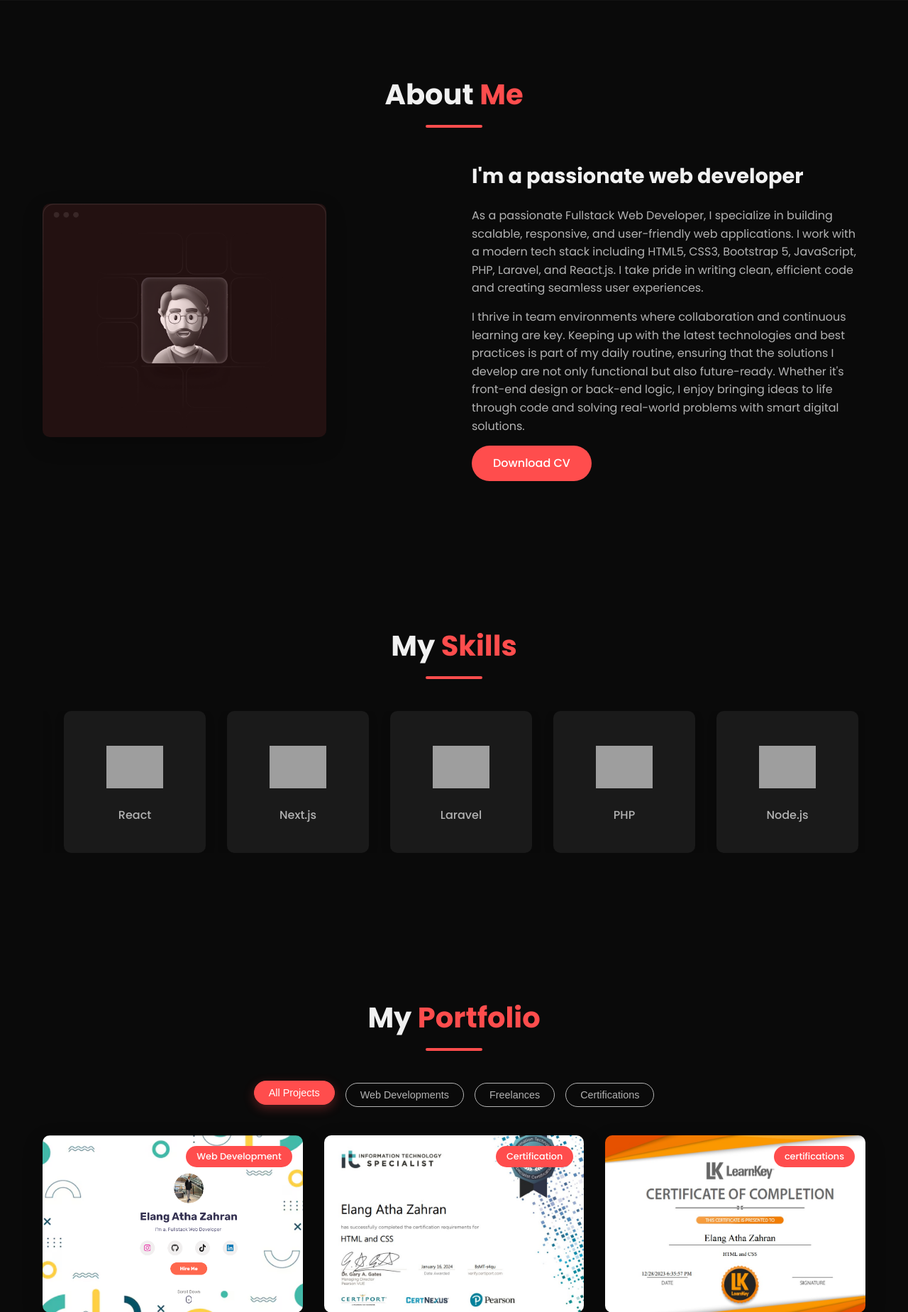
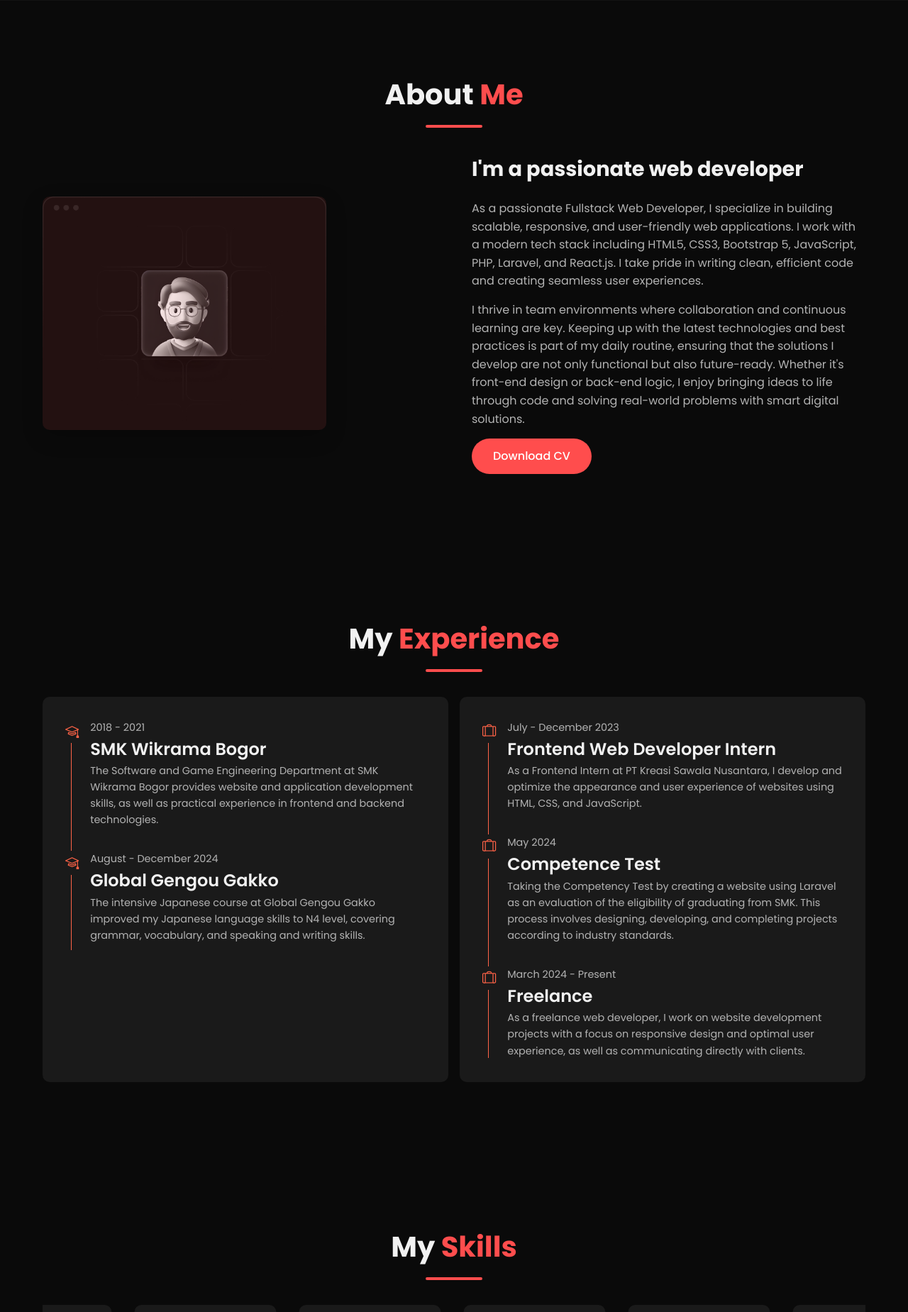
Before and after one commit to elangathazahran/flask-portfolio, a Flask app: page / in a window 1280 px wide. Shown: the part 799-2648 px from the top of the page at 71% size. Run offline with Flask 3, Linux system fonts and the light colour scheme; some libraries are stand-ins or nearby versions; grey boxes are pictures that could not be loaded.

Commit message:
update navbar, about, add section experience, portfolio

```diff
--- a/app/static/css/style.css
+++ b/app/static/css/style.css
@@ -61,6 +61,10 @@
     padding: 0 20px;
 }
 
+.container h2 {
+    margin-bottom: 50px;
+}
+
 .section {
     padding: 100px 0;
 }
@@ -68,7 +72,6 @@
 .section-title {
     font-size: 2.5rem;
     font-weight: 700;
-    margin-bottom: 60px;
     text-align: center;
     position: relative;
 }
@@ -464,63 +467,27 @@
 } */
 
 /* Skills Section */
-/* Skills Slider */
-.skills-slider {
-    width: 100%;
-    overflow: hidden;
-    position: relative;
-    margin-top: 50px;
-}
-
-.slider-track {
-    display: flex;
-    gap: 30px;
-    width: calc(250px * 16);
-    animation: scroll 20s linear infinite;
-}
-
-.skill-icon {
+.card {
     display: flex;
     flex-direction: column;
     align-items: center;
     justify-content: center;
+    gap: 1rem;
+    background-color: var(--card-bg);
     width: 200px;
     height: 200px;
-    background-color: var(--card-bg);
     border-radius: 10px;
-    padding: 20px;
-    transition: var(--transition);
-    box-shadow: 0 5px 15px rgba(0, 0, 0, 0.1);
 }
 
-.skill-icon:hover {
-    transform: translateY(-10px);
-    box-shadow: 0 15px 30px rgba(255, 77, 77, 0.2);
-}
-
-.skill-icon img {
-    width: 80px;
-    height: 80px;
-    object-fit: contain;
-    margin-bottom: 15px;
-    filter: grayscale(100%);
+.card img {
+    width: 90px;
+    filter: grayscale(1);
     transition: var(--transition);
 }
 
-.skill-icon:hover img {
-    filter: grayscale(0%);
-    transform: scale(1.1);
-}
-
-.skill-icon span {
-    font-size: 1rem;
-    font-weight: 500;
-    color: var(--text-secondary);
-    transition: var(--transition);
-}
-
-.skill-icon:hover span {
-    color: var(--primary-color);
+.card:hover img {
+    filter: grayscale(0);
+    transform: scale(1.2);
 }
 
 @keyframes scroll {
@@ -530,6 +497,96 @@
 
     100% {
         transform: translateX(calc(-250px * 8));
+    }
+}
+
+
+/* experience */
+.experience.section .container {
+    display: grid;
+    grid-template-columns: 1fr 1fr;
+    gap: 1rem;
+}
+
+.content {
+    margin-top: 50px;
+    gap: 1rem;
+    background-color: var(--card-bg);
+    min-height: 100px;
+    border-radius: 10px;
+    padding: 2rem;
+    display: flex;
+    flex-direction: column;
+    gap: 2rem;
+    position: relative;
+}
+
+.main-content {
+    display: flex;
+    align-items: flex-start;
+    gap: 1rem;
+}
+
+.main-content i {
+    font-size: 1.2rem;
+    color: tomato;
+    padding: 7px 0;
+    display: flex;
+    align-items: center;
+    justify-content: center;
+    background-color: var(--card-bg);
+    z-index: 2;
+}
+
+.main-content h1 {
+    font-weight: 600;
+}
+
+.main-content p {
+    color: var(--text-secondary);
+    font-size: .9em;
+}
+
+.line {
+    width: 1px;
+    height: 60%;
+    background-color: tomato;
+    position: absolute;
+    top: 32px;
+    left: 40px;
+}
+
+.line.second-content {
+    width: 1px;
+    height: 88%;
+    background-color: tomato;
+    position: absolute;
+    top: 32px;
+    left: 40px;
+}
+
+@media screen and (max-width: 992px) {
+    .experience.section .container {
+        display: grid;
+        grid-template-columns: 1fr;
+        gap: 1rem;
+    }
+
+    .content {
+        margin-top: 0;
+    }
+
+    .content:first-child {
+        margin-top: 50px;
+    }
+
+    .line {
+        width: 1px;
+        height: 82%;
+        background-color: tomato;
+        position: absolute;
+        top: 32px;
+        left: 40px;
     }
 }
 
@@ -676,15 +733,9 @@
         gap: 20px;
     }
 
-    .skill-icon {
-        width: 160px;
-        height: 160px;
-    }
+    .skill-icon {}
 
-    .skill-icon img {
-        width: 60px;
-        height: 60px;
-    }
+    .skill-icon img {}
 }
 
 @media (max-width: 576px) {
@@ -1053,9 +1104,7 @@
 }
 
 @media (max-width: 576px) {
-    .section {
-        padding: 60px 0;
-    }
+    .section {}
 
     .section-title {
         font-size: 1.8rem;
--- a/app/static/js/script.js
+++ b/app/static/js/script.js
@@ -1,5 +1,4 @@
 document.addEventListener('DOMContentLoaded', function () {
-    // Custom Cursor
     const cursor = document.querySelector('.cursor');
     const cursorFollower = document.querySelector('.cursor-follower');
 
@@ -13,7 +12,6 @@
         }, 100);
     });
 
-    // Cursor effects on hover
     const hoverElements = document.querySelectorAll('a, button, .portfolio-card, .filter-btn, .portfolio-link');
 
     hoverElements.forEach(el => {
@@ -30,7 +28,6 @@
         });
     });
 
-    // Navbar scroll effect
     const navbar = document.querySelector('.navbar');
 
     window.addEventListener('scroll', () => {
@@ -40,7 +37,6 @@
             navbar.classList.remove('scrolled');
         }
 
-        // Back to top button
         const backToTop = document.querySelector('.back-to-top');
         if (window.scrollY > 300) {
             backToTop.classList.add('active');
@@ -49,7 +45,6 @@
         }
     });
 
-    // Mobile menu toggle
     const hamburger = document.querySelector('.hamburger');
     const navLinks = document.querySelector('.nav-links');
 
@@ -58,7 +53,6 @@
         navLinks.classList.toggle('active');
     });
 
-    // Close mobile menu when clicking a link
     document.querySelectorAll('.nav-links a').forEach(link => {
         link.addEventListener('click', () => {
             hamburger.classList.remove('active');
@@ -66,7 +60,6 @@
         });
     });
 
-    // Theme switcher
     const themeSwitch = document.getElementById('checkbox');
 
     themeSwitch.addEventListener('change', () => {
@@ -79,7 +72,6 @@
         }
     });
 
-    // Check for saved theme preference
     const currentTheme = localStorage.getItem('theme');
     if (currentTheme) {
         document.documentElement.setAttribute('data-theme', currentTheme);
@@ -89,29 +81,24 @@
         }
     }
 
-    // Portfolio filter with transitions
     const filterButtons = document.querySelectorAll('.filter-btn');
     const portfolioItems = document.querySelectorAll('.portfolio-item');
     const portfolioGrid = document.querySelector('.portfolio-grid');
 
     filterButtons.forEach(button => {
         button.addEventListener('click', () => {
-            // Remove active class from all buttons
             filterButtons.forEach(btn => btn.classList.remove('active'));
 
-            // Add active class to clicked button
             button.classList.add('active');
 
             const filterValue = button.getAttribute('data-filter');
 
-            // Calculate transition delay based on grid position
             const calculateDelay = (index, total) => {
                 const row = Math.floor(index / 3);
                 const col = index % 3;
                 return (row * 0.1) + (col * 0.05);
             };
 
-            // First, animate out items that don't match the filter
             portfolioItems.forEach((item, index) => {
                 const matchesFilter = filterValue === 'all' ||
                     item.getAttribute('data-category') === filterValue;
@@ -123,7 +110,6 @@
                 }
             });
 
-            // After exit animations complete, filter and animate in matching items
             setTimeout(() => {
                 portfolioItems.forEach((item, index) => {
                     const matchesFilter = filterValue === 'all' ||
@@ -142,13 +128,11 @@
                     }
                 });
 
-                // Force reflow to ensure animations trigger
                 void portfolioGrid.offsetWidth;
-            }, 500); // Match this with your CSS transition duration
+            }, 500);
         });
     });
 
-    // Initialize Particles.js
     particlesJS('particles-js', {
         "particles": {
             "number": {
@@ -307,6 +291,7 @@
     if (contactForm) {
         contactForm.addEventListener('submit', function (e) {
             e.preventDefault();
+
             alert('Thank you for your message! I will get back to you soon.');
             this.reset();
         });
--- a/app/templates/index.html
+++ b/app/templates/index.html
@@ -9,6 +9,10 @@
     <link href="https://fonts.googleapis.com/css2?family=Poppins:wght@300;400;500;600;700&display=swap"
         rel="stylesheet">
     <link rel="stylesheet" href="{{ url_for('static', filename='css/style.css') }}">
+    <!-- bootstrap icon -->
+    <link rel="stylesheet" href="https://cdn.jsdelivr.net/npm/bootstrap-icons@1.13.1/font/bootstrap-icons.min.css">
+    <!-- swiper js -->
+    <link rel="stylesheet" href="https://cdn.jsdelivr.net/npm/swiper@11/swiper-bundle.min.css" />
 </head>
 
 <body>
@@ -23,6 +27,7 @@
             <div class="nav-links">
                 <a href="#home">Home</a>
                 <a href="#about">About</a>
+                <a href="#experience">Experience</a>
                 <a href="#skills">Skills</a>
                 <a href="#portfolio">Portfolio</a>
                 <a href="#contact">Contact</a>
@@ -78,107 +83,171 @@
                         solutions I develop are not only functional but also future-ready. Whether it's front-end design
                         or back-end logic, I enjoy bringing ideas to life through code and solving real-world problems
                         with smart digital solutions.</p>
-                    <!-- <div class="about-info">
-                        <div class="info-item">
-                            <p>Name: <span>Elang Atha Zahran</span></p>
-                            <p>Age: <span>18</span></p>
-                            <p>Experience: <span>6+ Months</span></p>
-                        </div>
-                        <div class="info-item">
-                            <p>Email: <span>athazahrane@gmail.com</span></p>
-                            <p>Phone: <span>+62 8778 8612 930</span></p>
-                        </div>
-                    </div> -->
-                    <a href="#" class="btn">Download CV</a>
+                    <a href="https://drive.google.com/uc?export=download&id=11wosUfp3EdpWZaOVFNSYJbLB9EYEds2G"
+                        class="btn" download>
+                        Download CV
+                    </a>
                 </div>
             </div>
         </div>
     </section>
 
+    <!-- Experience Section -->
+    <section id="experience" class="experience section">
+        <h2 class="section-title">My <span>Experience</span></h2>
+        <div class="container">
+            <div class="content">
+                <div class="main-content">
+                    <i class="bi bi-mortarboard"></i>
+                    <div class="sub-content">
+                        <p>2018 - 2021</p>
+                        <h1>SMK Wikrama Bogor</h1>
+                        <p>
+                            The Software and Game Engineering Department at SMK Wikrama Bogor provides website and
+                            application development skills, as well as practical experience in frontend and backend
+                            technologies.
+                        </p>
+                    </div>
+                </div>
+                <div class="main-content">
+                    <i class="bi bi-mortarboard"></i>
+                    <div class="sub-content">
+                        <p>August - December 2024</p>
+                        <h1>Global Gengou Gakko</h1>
+                        <p>
+                            The intensive Japanese course at Global Gengou Gakko improved my Japanese language skills to
+                            N4 level, covering grammar, vocabulary, and speaking and writing skills.
+                        </p>
+                    </div>
+                </div>
+                <div class="line"></div>
+            </div>
+            <div class="content">
+                <div class="main-content">
+                    <i class="bi bi-suitcase-lg"></i>
+                    <div class="sub-content">
+                        <p>July - December 2023</p>
+                        <h1>Frontend Web Developer Intern</h1>
+                        <p>
+                            As a Frontend Intern at PT Kreasi Sawala Nusantara, I develop and optimize the appearance
+                            and user experience of websites using HTML, CSS, and JavaScript.
+                        </p>
+                    </div>
+                </div>
+                <div class="main-content">
+                    <i class="bi bi-suitcase-lg"></i>
+                    <div class="sub-content">
+                        <p>May 2024</p>
+                        <h1>Competence Test</h1>
+                        <p>
+                            Taking the Competency Test by creating a website using Laravel as an evaluation of the
+                            eligibility of graduating from SMK. This process involves designing, developing, and
+                            completing projects according to industry standards.
+                        </p>
+                    </div>
+                </div>
+                <div class="main-content">
+                    <i class="bi bi-suitcase-lg"></i>
+                    <div class="sub-content">
+                        <p>March 2024 - Present</p>
+                        <h1>Freelance</h1>
+                        <p>
+                            As a freelance web developer, I work on website development projects with a focus on
+                            responsive design and optimal user experience, as well as communicating directly with
+                            clients.
+                        </p>
+                    </div>
+                </div>
+                <div class="line second-content"></div>
+            </div>
+        </div>
+    </section>
 
     <!-- Skills Section -->
     <section id="skills" class="skills section">
         <div class="container">
             <h2 class="section-title">My <span>Skills</span></h2>
-            <div class="skills-slider">
-                <div class="slider-track">
-                    <div class="skill-icon">
-                        <img src="https://cdn.jsdelivr.net/gh/devicons/devicon/icons/html5/html5-original.svg"
-                            alt="HTML">
-                        <span>HTML</span>
+            <div class="swiper mySwiper">
+                <div class="swiper-wrapper">
+
+                    <div class="swiper-slide">
+                        <div class="card">
+                            <img src="{{ url_for('static', filename='images/skills/laravel.png') }}" alt="Laravel">
+                            <span>Laravel</span>
+                        </div>
                     </div>
-                    <div class="skill-icon">
-                        <img src="https://cdn.jsdelivr.net/gh/devicons/devicon/icons/css3/css3-original.svg" alt="CSS">
-                        <span>CSS</span>
+
+                    <div class="swiper-slide">
+                        <div class="card">
+                            <img src="{{ url_for('static', filename='images/skills/css.png') }}" alt="CSS3">
+                            <span>CSS3</span>
+                        </div>
                     </div>
-                    <div class="skill-icon">
-                        <img src="https://cdn.jsdelivr.net/gh/devicons/devicon/icons/javascript/javascript-original.svg"
-                            alt="JavaScript">
-                        <span>JavaScript</span>
+
+                    <div class="swiper-slide">
+                        <div class="card">
+                            <img src="{{ url_for('static', filename='images/skills/html.png') }}" alt="HTML5">
+                            <span>HTML5</span>
+                        </div>
                     </div>
-                    <div class="skill-icon">
-                        <img src="https://cdn.jsdelivr.net/gh/devicons/devicon/icons/react/react-original.svg"
-                            alt="React">
-                        <span>React</span>
+
+                    <div class="swiper-slide">
+                        <div class="card">
+                            <img src="{{ url_for('static', filename='images/skills/js.png') }}" alt="Javascript">
+                            <span>Javascript</span>
+                        </div>
                     </div>
-                    <div class="skill-icon">
-                        <img src="https://cdn.jsdelivr.net/gh/devicons/devicon/icons/nextjs/nextjs-original.svg"
-                            alt="Next.js">
-                        <span>Next.js</span>
+
+                    <div class="swiper-slide">
+                        <div class="card">
+                            <img src="{{ url_for('static', filename='images/skills/react.png') }}" alt="React Js">
+                            <span>React Js</span>
+                        </div>
                     </div>
-                    <div class="skill-icon lskill-icon">
-                        <img src="https://raw.githubusercontent.com/devicons/devicon/v2.16.0/icons/laravel/laravel-plain.svg"
-                            alt="Laravel">
-                        <span>Laravel</span>
+
+                    <div class="swiper-slide">
+                        <div class="card">
+                            <img src="{{ url_for('static', filename='images/skills/nextjs.png') }}" alt="Next Js">
+                            <span>Next Js</span>
+                        </div>
                     </div>
-                    <div class="skill-icon">
-                        <img src="https://cdn.jsdelivr.net/gh/devicons/devicon/icons/php/php-original.svg" alt="PHP">
-                        <span>PHP</span>
+
+                    <div class="swiper-slide">
+                        <div class="card">
+                            <img src="{{ url_for('static', filename='images/skills/flask.png') }}" alt="Flask">
+                            <span>Flask</span>
+                        </div>
                     </div>
-                    <div class="skill-icon">
-                        <img src="https://cdn.jsdelivr.net/gh/devicons/devicon/icons/nodejs/nodejs-original.svg"
-                            alt="Node.js">
-                        <span>Node.js</span>
+
+                    <div class="swiper-slide">
+                        <div class="card">
+                            <img src="{{ url_for('static', filename='images/skills/python.png') }}" alt="Python">
+                            <span>Python</span>
+                        </div>
                     </div>
-                    <!-- Duplicate items for infinite loop -->
-                    <div class="skill-icon">
-                        <img src="https://cdn.jsdelivr.net/gh/devicons/devicon/icons/html5/html5-original.svg"
-                            alt="HTML">
-                        <span>HTML</span>
+
+                    <div class="swiper-slide">
+                        <div class="card">
+                            <img src="{{ url_for('static', filename='images/skills/github.png') }}" alt="Github">
+                            <span>Github</span>
+                        </div>
                     </div>
-                    <div class="skill-icon">
-                        <img src="https://cdn.jsdelivr.net/gh/devicons/devicon/icons/css3/css3-original.svg" alt="CSS">
-                        <span>CSS</span>
+
+                    <div class="swiper-slide">
+                        <div class="card">
+                            <img src="{{ url_for('static', filename='images/skills/tailwind.png') }}" alt="Tailwind">
+                            <span>Tailwind</span>
+                        </div>
                     </div>
-                    <div class="skill-icon">
-                        <img src="https://cdn.jsdelivr.net/gh/devicons/devicon/icons/javascript/javascript-original.svg"
-                            alt="JavaScript">
-                        <span>JavaScript</span>
+
+                    <div class="swiper-slide">
+                        <div class="card">
+                            <img src="{{ url_for('static', filename='images/skills/bootstrap.png') }}"
+                                alt="Bootstrap 5">
+                            <span>Bootstrap 5</span>
+                        </div>
                     </div>
-                    <div class="skill-icon">
-                        <img src="https://cdn.jsdelivr.net/gh/devicons/devicon/icons/react/react-original.svg"
-                            alt="React">
-                        <span>React</span>
-                    </div>
-                    <div class="skill-icon">
-                        <img src="https://cdn.jsdelivr.net/gh/devicons/devicon/icons/nextjs/nextjs-original.svg"
-                            alt="Next.js">
-                        <span>Next.js</span>
-                    </div>
-                    <div class="skill-icon">
-                        <img src="https://cdn.jsdelivr.net/gh/devicons/devicon/icons/laravel/laravel-plain.svg"
-                            alt="Laravel">
-                        <span>Laravel</span>
-                    </div>
-                    <div class="skill-icon">
-                        <img src="https://cdn.jsdelivr.net/gh/devicons/devicon/icons/php/php-original.svg" alt="PHP">
-                        <span>PHP</span>
-                    </div>
-                    <div class="skill-icon">
-                        <img src="https://cdn.jsdelivr.net/gh/devicons/devicon/icons/nodejs/nodejs-original.svg"
-                            alt="Node.js">
-                        <span>Node.js</span>
-                    </div>
+
                 </div>
             </div>
         </div>
@@ -212,8 +281,8 @@
                                     <a href="#" class="portfolio-link" title="View Details">
                                         <i class="fas fa-eye"></i>
                                     </a>
-                                    <a href="https://els-reactjs-portfolio.vercel.app/" target="_blank" class="portfolio-link"
-                                        title="Live Demo">
+                                    <a href="https://els-reactjs-portfolio.vercel.app/" target="_blank"
+                                        class="portfolio-link" title="Live Demo">
                                         <i class="fas fa-link"></i>
                                     </a>
                                     <a href="https://github.com/elangathazahran/reactjs-portfolio"
@@ -361,6 +430,47 @@
         });
     </script>
 
+    <!-- swiper js -->
+    <script src="https://cdn.jsdelivr.net/npm/swiper@11/swiper-bundle.min.js"></script>
+    <script>
+        const swiper = new Swiper('.mySwiper', {
+            slidesPerView: 5,
+            spaceBetween: 0,
+            loop: true,
+            freeMode: true,
+            grabCursor: true,
+            allowTouchMove: true,
+        });
+
+        // Autoplay logic pakai slide loop
+        let autoplay = true;
+        let currentProgress = 0;
+        let speed = 0.001; // makin kecil makin halus
+
+        function smoothAutoplay() {
+            if (autoplay && swiper.progress < 1) {
+                currentProgress += speed;
+                if (currentProgress >= 1) currentProgress = 0;
+                swiper.setProgress(currentProgress);
+            }
+            requestAnimationFrame(smoothAutoplay);
+        }
+        requestAnimationFrame(smoothAutoplay);
+
+        // Pause saat user scroll
+        let timeout;
+        swiper.el.addEventListener('pointerdown', () => {
+            autoplay = false;
+            clearTimeout(timeout);
+        });
+        swiper.el.addEventListener('pointerup', () => {
+            timeout = setTimeout(() => autoplay = true, 1000);
+        });
+    </script>
+
+    <!-- font awesome -->
+    <script src="https://kit.fontawesome.com/d71dac1f06.js" crossorigin="anonymous"></script>
+
     <script src="{{ url_for('static', filename='js/script.js') }}"></script>
 </body>
 
```
Also changed, not shown: app/static/images/skills/bootstrap.png (added), app/static/images/skills/flask.png (added), app/static/images/skills/github.png (added), app/static/images/skills/laravel.png (added), app/static/images/skills/nextjs.png (added), app/static/images/skills/php.png (added), app/static/images/skills/python.png (added), app/static/images/skills/react.png (added), app/static/images/skills/tailwind.png (added), 3 other files.
